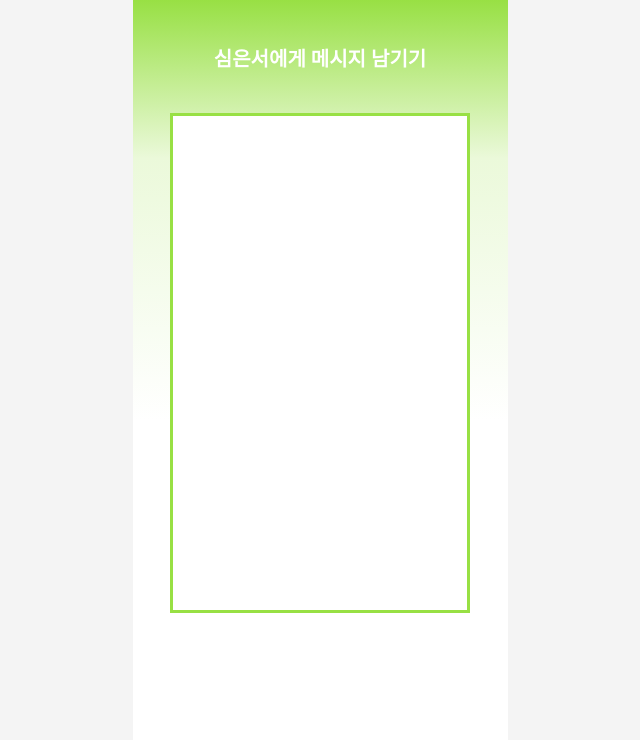
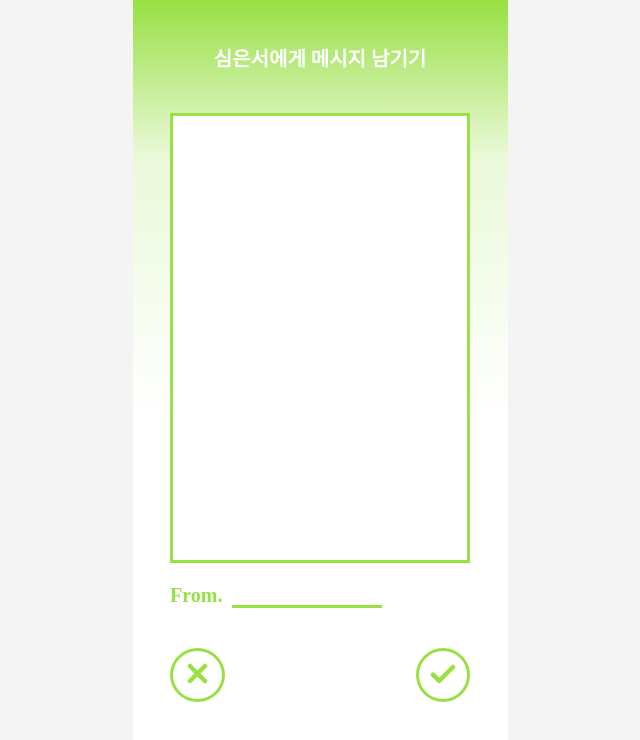
Before and after one commit to simeunseo/AAT4002_Advanced-Web-Development, a React (Vite) app in the folder client/: page /create in a window 1280 px wide. Shown: the top 740 px of the page, without its empty margins (320-960 px from the left). Built offline with nearby package versions, Linux system fonts and the light colour scheme; a web font is replaced by a local one.

Commit message:
feat: create 기능 구현

```diff
--- /dev/null
+++ b/client/src/components/create/ConfirmBtn.tsx
@@ -0,0 +1,36 @@
+import { confirmIcon } from "@src/assets/icon";
+import { createMessage } from "@src/utils/axios/create";
+import { styled } from "styled-components";
+import theme from "@src/styles/theme";
+import { useNavigate } from "react-router-dom";
+
+const ConfirmBtn = ({ name, content }: { name: string; content: string }) => {
+  const navigate = useNavigate();
+
+  const createClickHandler = () => {
+    createMessage({
+      name: name,
+      content: content,
+    });
+    navigate(`/`);
+  };
+  return (
+    <St.ConfirmBtn type="button" onClick={createClickHandler}>
+      <img src={confirmIcon} alt="게시글 작성 확인 버튼"></img>
+    </St.ConfirmBtn>
+  );
+};
+
+export default ConfirmBtn;
+
+const St = {
+  ConfirmBtn: styled.button`
+    padding: 1.2rem 1.1rem;
+
+    background: white;
+    border: 0.3rem solid ${theme.colors.primary};
+    border-radius: 50%;
+
+    cursor: pointer;
+  `,
+};
--- /dev/null
+++ b/client/src/components/create/DeclineBtn.tsx
@@ -0,0 +1,31 @@
+import { declineIcon } from "@src/assets/icon";
+import { styled } from "styled-components";
+import theme from "@src/styles/theme";
+import { useNavigate } from "react-router-dom";
+
+const DeclineBtn = () => {
+  const navigate = useNavigate();
+
+  const createClickHandler = () => {
+    navigate(`/`);
+  };
+  return (
+    <St.DeclineBtn type="button" onClick={createClickHandler}>
+      <img src={declineIcon} alt="게시글 작성 취소 버튼"></img>
+    </St.DeclineBtn>
+  );
+};
+
+export default DeclineBtn;
+
+const St = {
+  DeclineBtn: styled.button`
+    padding: 1.2rem 1.4rem;
+
+    background: white;
+    border: 0.3rem solid ${theme.colors.primary};
+    border-radius: 50%;
+
+    cursor: pointer;
+  `,
+};
--- a/client/src/components/create/Form.tsx
+++ b/client/src/components/create/Form.tsx
@@ -1,17 +1,32 @@
+import ConfirmBtn from "./ConfirmBtn";
+import DeclineBtn from "./DeclineBtn";
 import { styled } from "styled-components";
 import theme from "@src/styles/theme";
 import { useState } from "react";
 
 const Form = () => {
-  const [textarea, setTextarea] = useState("");
+  const [content, setContent] = useState("");
+  const [name, setName] = useState("");
 
-  const handleChange = (e) => {
-    setTextarea(e.target.value);
+  const handleContentChange = (e) => {
+    setContent(e.target.value);
+  };
+
+  const handleNameChange = (e) => {
+    setName(e.target.value);
   };
 
   return (
     <St.Form>
-      <St.TextArea value={textarea} onChange={handleChange}></St.TextArea>
+      <St.TextArea value={content} onChange={handleContentChange}></St.TextArea>
+      <St.WriterWrapper>
+        <St.FormSpan>From.</St.FormSpan>
+        <St.Input value={name} onChange={handleNameChange} />
+      </St.WriterWrapper>
+      <St.BtnWrapper>
+        <DeclineBtn />
+        <ConfirmBtn name={name} content={content} />
+      </St.BtnWrapper>
     </St.Form>
   );
 };
@@ -22,17 +37,48 @@ const St = {
   Form: styled.form``,
   TextArea: styled.textarea`
     width: 30rem;
-    height: 50rem;
+    height: 45rem;
     padding: 2.5rem;
 
     border: 0.3rem solid ${theme.colors.primary};
     color: ${theme.colors.primary};
 
     resize: none;
-    font-family: "Gonggan";
+    ${theme.fonts.Body1}
 
     &:focus {
       outline: none;
     }
   `,
+  WriterWrapper: styled.div`
+    display: flex;
+
+    margin-top: 2rem;
+
+    color: ${theme.colors.primary};
+    ${theme.fonts.Body1};
+  `,
+  FormSpan: styled.span`
+    color: ${theme.colors.primary};
+    ${theme.fonts.Head1};
+  `,
+  Input: styled.input`
+    margin-left: 1rem;
+    width: 15rem;
+
+    border: none;
+    border-bottom: 0.3rem solid ${theme.colors.primary};
+
+    color: ${theme.colors.primary};
+    ${theme.fonts.Body1};
+    &:focus {
+      outline: none;
+    }
+  `,
+  BtnWrapper: styled.div`
+    display: flex;
+    justify-content: space-between;
+
+    margin-top: 4rem;
+  `,
 };
--- a/client/src/components/home/CreateBtn.tsx
+++ b/client/src/components/home/CreateBtn.tsx
@@ -1,10 +1,16 @@
 import { createIcon } from "@src/assets/icon";
 import { styled } from "styled-components";
 import theme from "@src/styles/theme";
+import { useNavigate } from "react-router-dom";
 
 const CreateBtn = () => {
+  const navigate = useNavigate();
+
+  const createClickHandler = () => {
+    navigate(`/create`);
+  };
   return (
-    <St.CreateBtn type="button">
+    <St.CreateBtn type="button" onClick={createClickHandler}>
       <img src={createIcon} alt="게시글 작성 버튼"></img>
     </St.CreateBtn>
   );
--- a/client/src/components/home/Message.tsx
+++ b/client/src/components/home/Message.tsx
@@ -26,8 +26,11 @@ const Message = (props: MessageProps) => {
       break;
   }
   return (
-    <St.MessageContainer absoluteTop={absoluteTop} absoluteLeft={absoluteLeft}>
+    <St.MessageContainer absolutetop={absoluteTop} absoluteleft={absoluteLeft}>
       <img src={`/src/assets/image/leaf${imgIdx}.svg`} alt="클로버 한잎"></img>
+      <p>
+        {name} {content}
+      </p>
     </St.MessageContainer>
   );
 };
@@ -35,9 +38,9 @@ const Message = (props: MessageProps) => {
 export default Message;
 
 const St = {
-  MessageContainer: styled.div<{ absoluteTop: number; absoluteLeft: number }>`
+  MessageContainer: styled.div<{ absolutetop: number; absoluteleft: number }>`
     position: absolute;
-    top: ${(props) => props.absoluteTop}rem;
-    left: ${(props) => props.absoluteLeft}rem;
+    top: ${(props) => props.absolutetop}rem;
+    left: ${(props) => props.absoluteleft}rem;
   `,
 };
--- a/client/src/components/home/MessageGroup.tsx
+++ b/client/src/components/home/MessageGroup.tsx
@@ -3,7 +3,7 @@ import { MessageGroupProps } from "@src/types/home";
 import { styled } from "styled-components";
 const MessageGroup = (props: MessageGroupProps) => {
   const { messageGroupData } = props;
-  console.log(messageGroupData);
+
   const messageList = messageGroupData.map((item, idx) => {
     return <Message key={item._id} messageData={item} idx={idx} />;
   });
--- a/client/src/pages/Home.tsx
+++ b/client/src/pages/Home.tsx
@@ -2,6 +2,7 @@ import Container from "@src/components/common/Container";
 import CreateBtn from "@src/components/home/CreateBtn";
 import Messages from "@src/components/home/Messages";
 import Title from "@src/components/home/Title";
+
 const Home = () => {
   return (
     <>
--- /dev/null
+++ b/client/src/types/create.ts
@@ -0,0 +1,4 @@
+export interface MessageRequest {
+  name: string;
+  content: string;
+}
--- /dev/null
+++ b/client/src/utils/axios/create.ts
@@ -0,0 +1,5 @@
+import { MessageRequest } from "@src/types/create";
+import { client } from ".";
+export const createMessage = (MessageRequest: MessageRequest) => {
+  return client.post<MessageRequest>(`/messages`, MessageRequest);
+};
```
